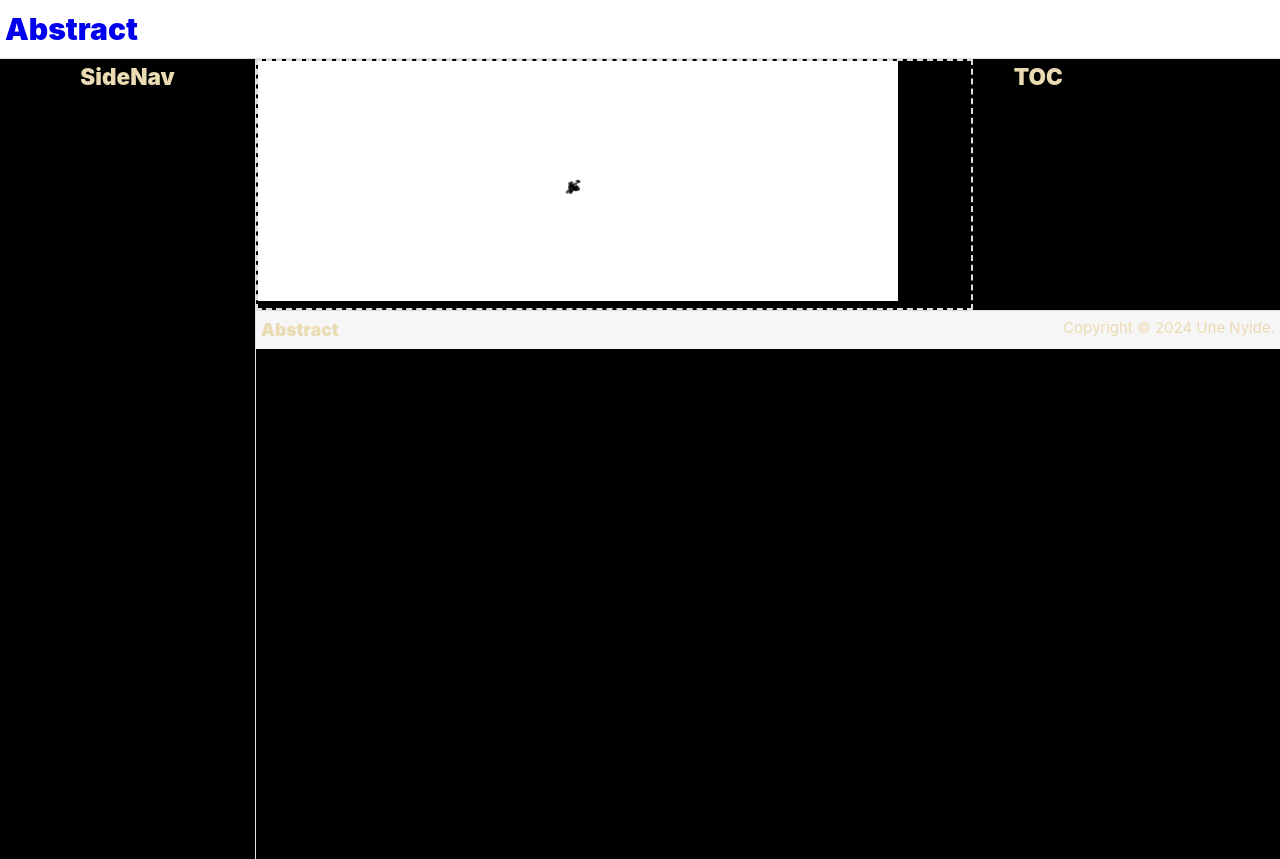
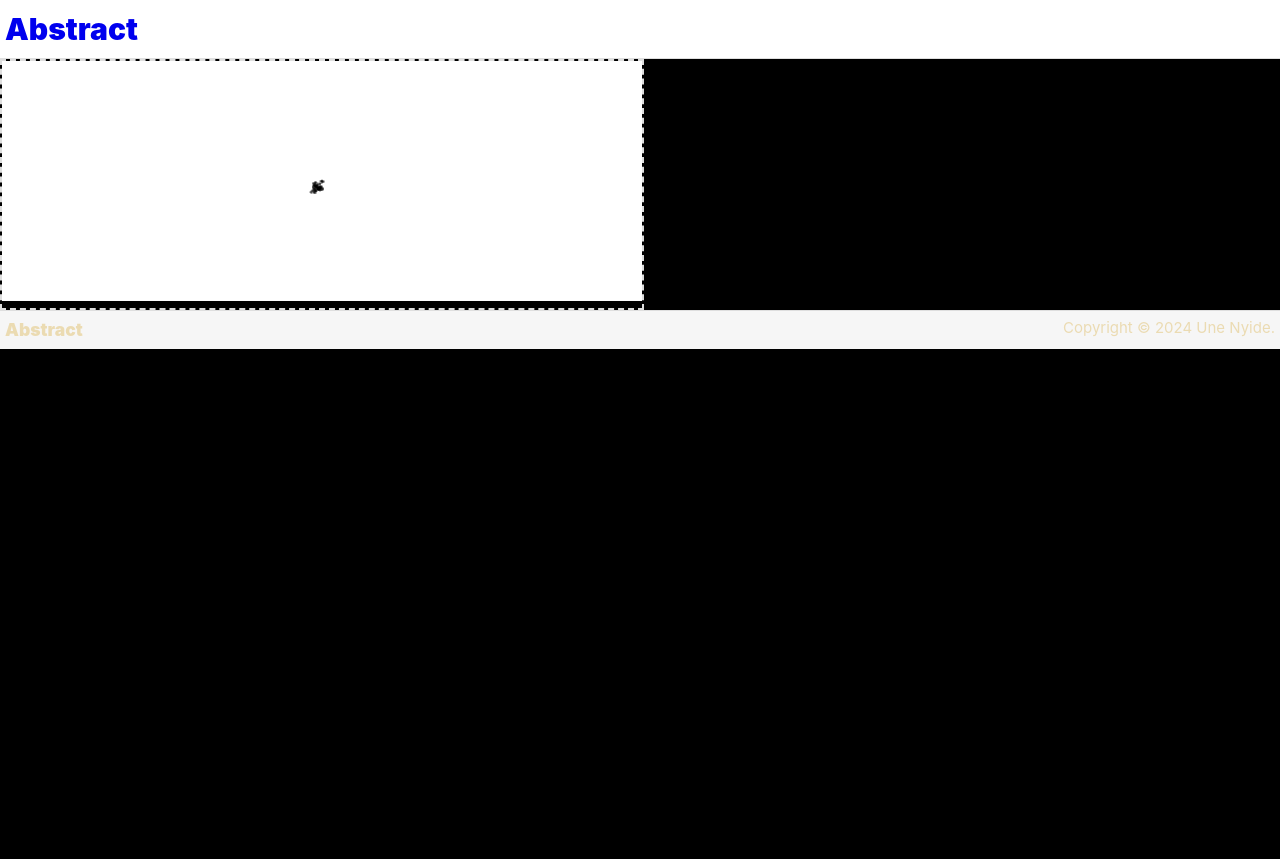
Before and after one commit to Unomars4/abstract, a Vue app: page /lab in a window 1280 px wide. Built offline with nearby package versions, Linux system fonts and the light colour scheme.

Commit message:
reset site layout

```diff
--- a/src/App.vue
+++ b/src/App.vue
@@ -14,30 +14,25 @@ import { RouterView } from 'vue-router'
   </header>
 
   <main>
-    <aside class="sidenav">
-      <h1>SideNav</h1>
-    </aside>
-    <div class="main-content">
-      <div class="true-content">
     <RouterView />
-        <aside class="toc">
-          <h1>TOC</h1>
-        </aside>
-      </div>
     <footer>
       <div class="footer-content">
         <h3>Abstract</h3>
         <p>Copyright © 2024 Une Nyide.</p>
       </div>
     </footer>
-    </div>
   </main>
 </template>
 
 <style scoped>
+header,
+.sidenav {
+  background: white;
+}
+
 header {
   position: sticky;
-  background: white;
+  top: 0px;
 }
 
 h1,
@@ -45,37 +40,8 @@ h3 {
   font-weight: 900;
 }
 
-.sidenav {
-  z-index: 1;
-  height: 100%;
-  border-right: solid 1px var(--gray-3);
-}
-
-aside h1 {
-  text-align: center;
-  position: relative;
-}
-
-main,
-.true-content {
-  width: 100%;
-  display: flex;
-}
-
 main {
   height: 100%;
-}
-
-.true-content {
-  gap: 4%;
-}
-
-.sidenav {
-  flex-basis: 20%;
-}
-
-.main-content {
-  flex-basis: 80%;
 }
 
 footer {
--- a/src/views/LabView.vue
+++ b/src/views/LabView.vue
@@ -29,18 +29,16 @@ onMounted(() => {
 
 
 <template>
-  <div id="container" ref="container"></div>
+  <div class="page-content">
+    <div id="container" ref="container"></div>
+  </div>
 </template>
 
 
 <style scoped lang="css">
-h1 {
-  font-weight: 900;
-  text-align: center;
-}
+.page-content {}
 
 #container {
-  flex-basis: 70%;
   border: dashed 2px var(--gray-3);
   height: fit-content;
   width: fit-content;
```
Lines whose indentation alone changed are shown as unchanged.
